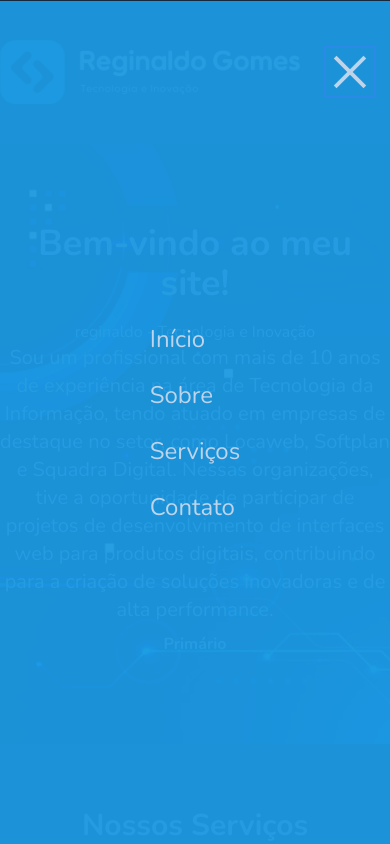
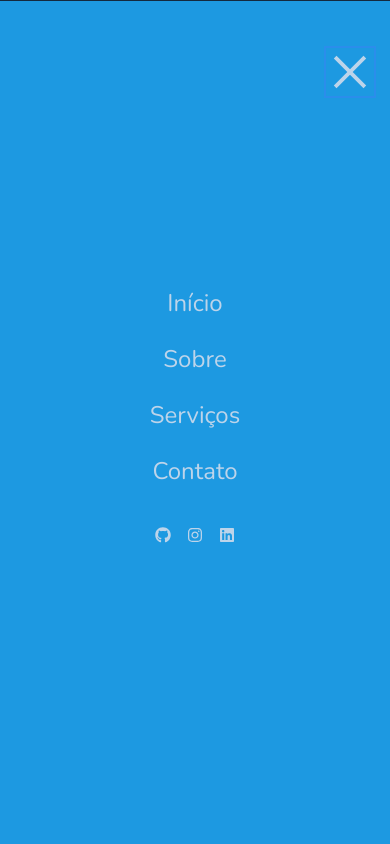
Before and after one commit to reginaldogomes/bhs_cms_site_app, a Next.js app: page / in a window 390 px wide. Both pictures are taken after a click on the button 362 px from the left and 64 px from the top of the page. Shown: the top 844 px of the page. Built offline with nearby package versions, Linux system fonts and the light colour scheme.

Commit message:
social add menu

```diff
--- a/src/components/layouts/Menu.tsx
+++ b/src/components/layouts/Menu.tsx
@@ -2,6 +2,7 @@
 import React, { useState } from 'react'
 import Link from 'next/link'
 import { AiOutlineMenu, AiOutlineClose } from 'react-icons/ai'
+import SocialMedia from '../SocialMedia'
 
 const menuItems = [
   { name: 'Início', href: '/' },
@@ -46,10 +47,10 @@ const ResponsiveMenu: React.FC = () => {
       </nav>
 
       {isOpen && (
-        <div className="sm:hidden fixed inset-0 bg-accent-500 bg-opacity-95 flex flex-col items-center justify-center transition-opacity duration-500 -z-9 translate-y-px">
+        <div className="sm:hidden fixed inset-0 bg-accent-500 bg-opacity-98 flex flex-col items-center justify-center transition-opacity duration-500 -z-9 translate-y-px">
           <ul className="space-y-6">
             {menuItems.map((item) => (
-              <li key={item.href}>
+              <li key={item.href} className="text-center">
                 <Link
                   href={item.href}
                   onClick={() => setIsOpen(false)}
@@ -59,6 +60,9 @@ const ResponsiveMenu: React.FC = () => {
                 </Link>
               </li>
             ))}
+            <li>
+              <SocialMedia />
+            </li>
           </ul>
         </div>
       )}
```
